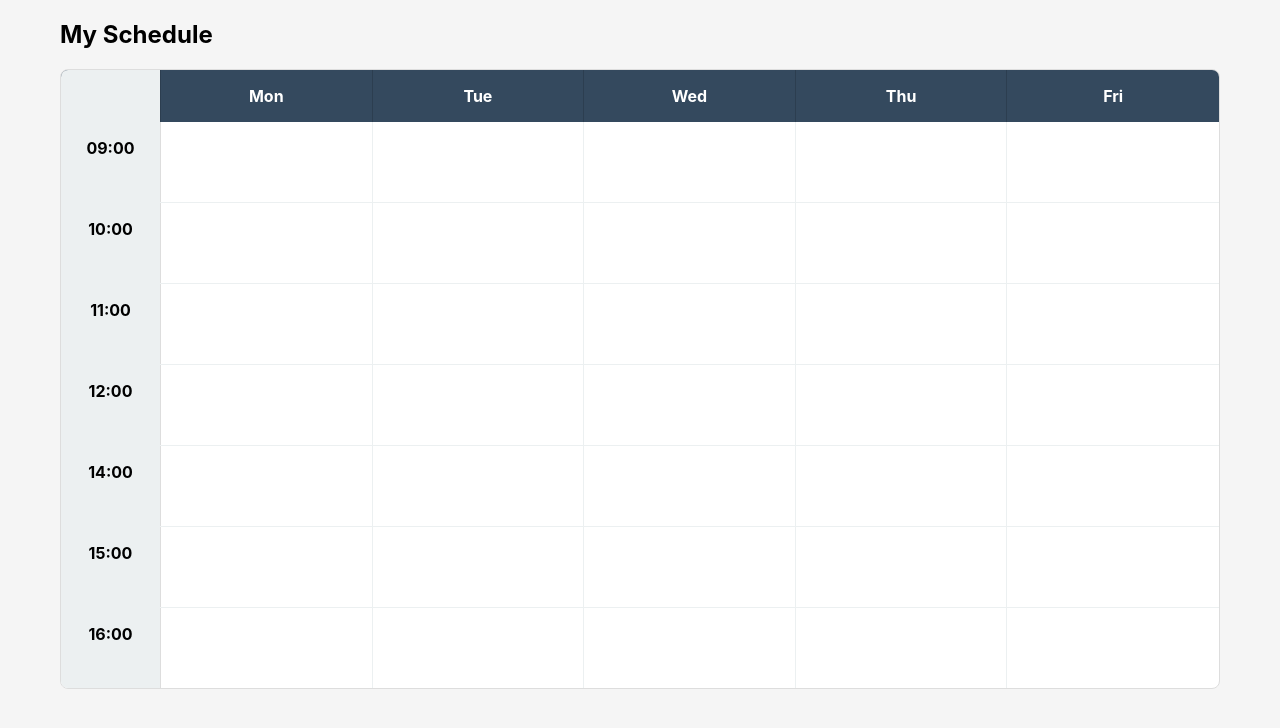
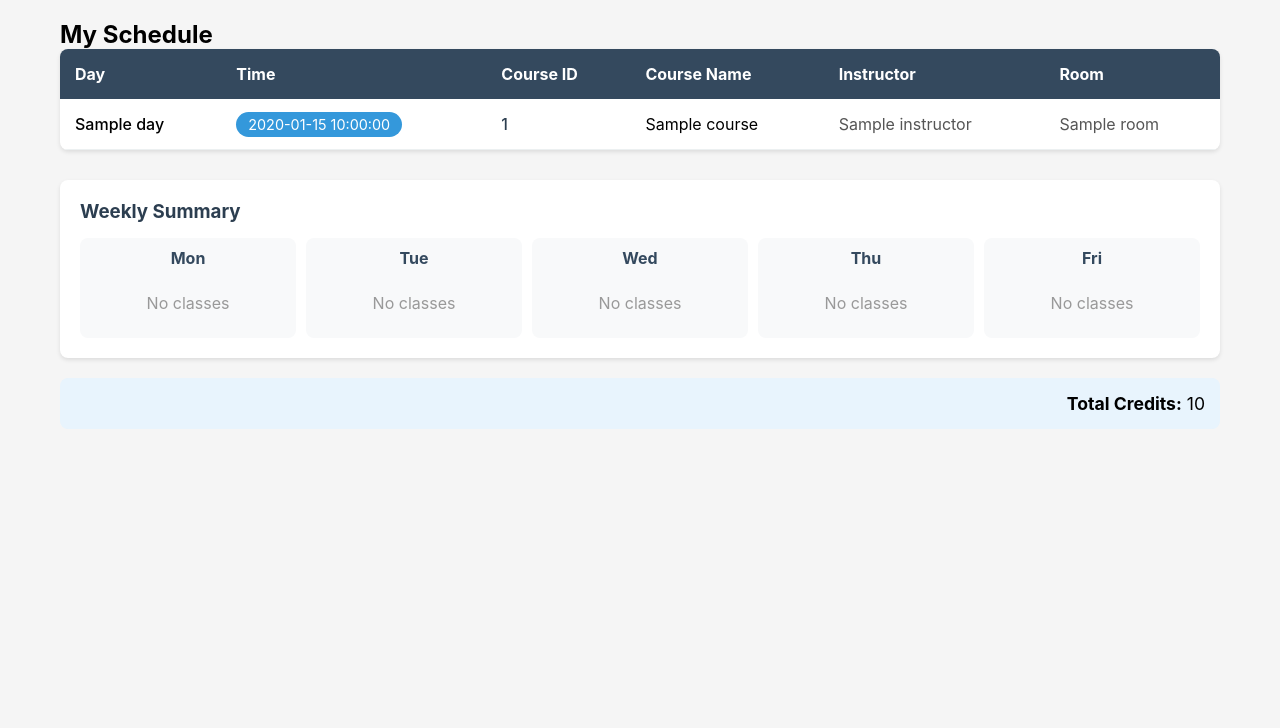
Before and after one commit to 6102project003/addrop-system, a Flask app: template templates/student/schedule.html in a window 1280 px wide. Shown: the top 728 px of the page. Run offline with Flask 3, Linux system fonts and the light colour scheme; the template is opened without the code that fills it: most values are stand-ins (such as "Sample title", 1, 10 or a date in 2020).

Commit message:
Update schedule.html

```diff
--- a/templates/student/schedule.html
+++ b/templates/student/schedule.html
@@ -3,53 +3,89 @@
 {% block content %}
 <h2>My Schedule</h2>
 
-{% set days = ['Mon', 'Tue', 'Wed', 'Thu', 'Fri'] %}
-{% set times = ['09:00', '10:00', '11:00', '12:00', '14:00', '15:00', '16:00'] %}
+{% if courses|length == 0 %}
+<div style="text-align: center; padding: 60px; background: white; border-radius: 8px; box-shadow: 0 2px 4px rgba(0,0,0,0.1);">
+    <p style="font-size: 1.2rem; color: #666; margin-bottom: 20px;">You haven't enrolled in any courses yet.</p>
+    <a href="{{ url_for('student_courses') }}" style="padding: 10px 20px; background-color: #3498db; color: white; text-decoration: none; border-radius: 4px;">Browse Courses</a>
+</div>
+{% else %}
 
-<div class="schedule-grid">
-    <div class="schedule-header">
-        <div class="time-col"></div>
-        {% for day in days %}
-        <div class="day-col">{{ day }}</div>
-        {% endfor %}
-    </div>
+<!-- Simple List View -->
+<div style="background: white; border-radius: 8px; overflow: hidden; box-shadow: 0 2px 4px rgba(0,0,0,0.1);">
+    <table style="width: 100%; border-collapse: collapse;">
+        <thead>
+            <tr style="background-color: #34495e; color: white;">
+                <th style="padding: 15px; text-align: left;">Day</th>
+                <th style="padding: 15px; text-align: left;">Time</th>
+                <th style="padding: 15px; text-align: left;">Course ID</th>
+                <th style="padding: 15px; text-align: left;">Course Name</th>
+                <th style="padding: 15px; text-align: left;">Instructor</th>
+                <th style="padding: 15px; text-align: left;">Room</th>
+            </tr>
+        </thead>
+        <tbody>
+            {% set days_order = {'Mon': 1, 'Tue': 2, 'Wed': 3, 'Thu': 4, 'Fri': 5} %}
+            {% set sorted_courses = courses|sort(attribute='schedule.day') %}
 
-    {% for time in times %}
-    <div class="schedule-row">
-        <div class="time-col">{{ time }}</div>
-        {% for day in days %}
-        <div class="course-cell">
-            {% for course in courses %}
-                {% if course.schedule and course.schedule.day == day %}
-                    {% set start_end = course.schedule.time.split('-') %}
-                    {% set start_hour = start_end[0] %}
-                    {% set end_hour = start_end[1] %}
+            {% for course in sorted_courses %}
+            <tr style="border-bottom: 1px solid #ecf0f1;">
+                <td style="padding: 15px; font-weight: 500;">
+                    {{ course.schedule.day }}
+                </td>
+                <td style="padding: 15px;">
+                    <span style="background-color: #3498db; color: white; padding: 4px 12px; border-radius: 20px; font-size: 0.9rem;">
+                        {{ course.schedule.time }}
+                    </span>
+                </td>
+                <td style="padding: 15px; font-weight: 500; color: #2c3e50;">
+                    {{ course.courseId }}
+                </td>
+                <td style="padding: 15px;">
+                    {{ course.name }}
+                </td>
+                <td style="padding: 15px; color: #555;">
+                    {{ course.instructor or 'TBA' }}
+                </td>
+                <td style="padding: 15px; color: #555;">
+                    {{ course.schedule.room or 'TBA' }}
+                </td>
+            </tr>
+            {% endfor %}
+        </tbody>
+    </table>
+</div>
 
-                    {# 檢查 current time 係咪喺 course 時間範圍內 #}
-                    {% if time >= start_hour and time < end_hour %}
-                    <div class="schedule-course">
-                        <strong>{{ course.courseId }}</strong>
-                        <div>{{ course.name }}</div>
-                        <div style="font-size: 0.7rem; margin-top: 3px;">{{ course.schedule.time }}</div>
-                    </div>
-                    {% endif %}
-                {% endif %}
-            {% endfor %}
+<!-- Weekly Summary Card -->
+<div style="margin-top: 30px; background: white; border-radius: 8px; padding: 20px; box-shadow: 0 2px 4px rgba(0,0,0,0.1);">
+    <h3 style="margin-bottom: 15px; color: #2c3e50;">Weekly Summary</h3>
+    <div style="display: grid; grid-template-columns: repeat(5, 1fr); gap: 10px;">
+        {% set day_names = ['Mon', 'Tue', 'Wed', 'Thu', 'Fri'] %}
+        {% for day in day_names %}
+        <div style="background: #f8f9fa; border-radius: 8px; padding: 10px;">
+            <h4 style="text-align: center; margin-bottom: 10px; color: #34495e;">{{ day }}</h4>
+            {% set day_courses = courses|selectattr('schedule.day', 'equalto', day)|list %}
+            {% if day_courses %}
+                {% for course in day_courses %}
+                <div style="background: #3498db; color: white; padding: 8px; border-radius: 4px; margin-bottom: 5px; font-size: 0.85rem;">
+                    <strong>{{ course.courseId }}</strong><br>
+                    {{ course.schedule.time }}
+                </div>
+                {% endfor %}
+            {% else %}
+                <div style="text-align: center; color: #999; padding: 15px 0;">No classes</div>
+            {% endif %}
         </div>
         {% endfor %}
     </div>
-    {% endfor %}
 </div>
 
-<style>
-.schedule-course {
-    background: linear-gradient(135deg, #3498db, #2980b9);
-    color: white;
-    padding: 0.5rem;
-    border-radius: 4px;
-    font-size: 0.85rem;
-    height: 100%;
-    box-shadow: 0 2px 4px rgba(0,0,0,0.1);
-}
-</style>
+<!-- Total Credits -->
+<div style="margin-top: 20px; padding: 15px; background: #e8f4fd; border-radius: 8px; text-align: right;">
+    <span style="font-size: 1.1rem;">
+        <strong>Total Credits:</strong>
+        {{ courses|sum(attribute='credits') }}
+    </span>
+</div>
+
+{% endif %}
 {% endblock %}
```
